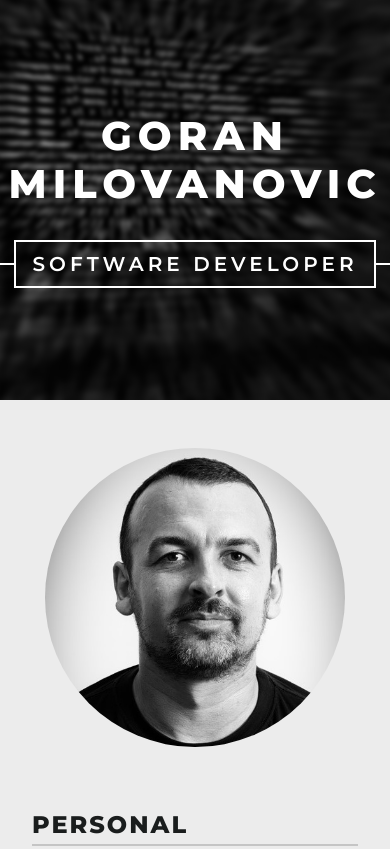
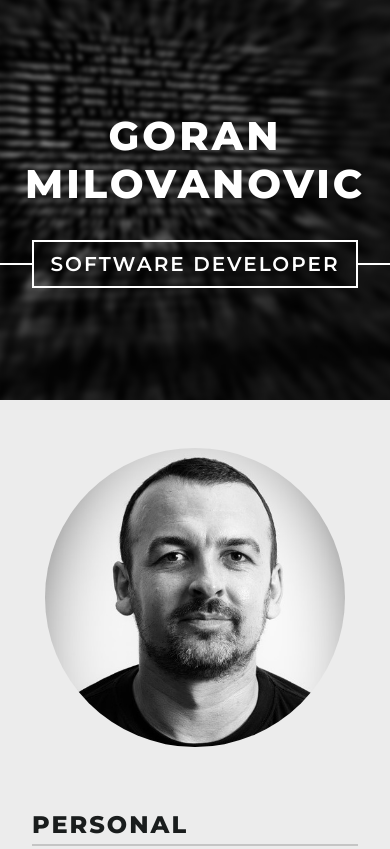
Before and after one commit to goramm/goranmilovanovic.me, a Gatsby site: page / in a window 390 px wide. Shown: the top 849 px of the page. Built offline with nearby package versions, Linux system fonts and the light colour scheme; Gatsby itself is replaced by a stand-in of ours.

Commit message:
fix responsive

```diff
--- a/src/styles/header.scss
+++ b/src/styles/header.scss
@@ -58,3 +58,12 @@
     }
   }
 }
+
+@include media-breakpoint-down(sm) {
+  .header {
+    letter-spacing: 2px;
+    .title {
+      letter-spacing: 3px;
+    }
+  }
+}
--- a/src/styles/history.scss
+++ b/src/styles/history.scss
@@ -85,3 +85,30 @@
     margin-bottom: 2rem;
   }
 }
+
+@include media-breakpoint-down(sm) {
+  .history {
+    .history-item {
+      flex-direction: column;
+    }
+    .history-date {
+      margin-right: 0;
+      &::before {
+        display: none;
+      }
+      &::after {
+        display: none;
+      }
+      .title {
+        background: $white;
+        color: $black;
+        border-bottom: 2px solid $black;
+        text-align: left;
+        padding-left: 0;
+        &::after {
+          display: none;
+        }
+      }
+    }
+  }
+}
--- a/src/styles/layout.scss
+++ b/src/styles/layout.scss
@@ -8,3 +8,11 @@
     padding: 3rem;
   }
 }
+
+@include media-breakpoint-down(sm) {
+  .layout {
+    .main-col {
+      padding: 2rem;
+    }
+  }
+}
```
